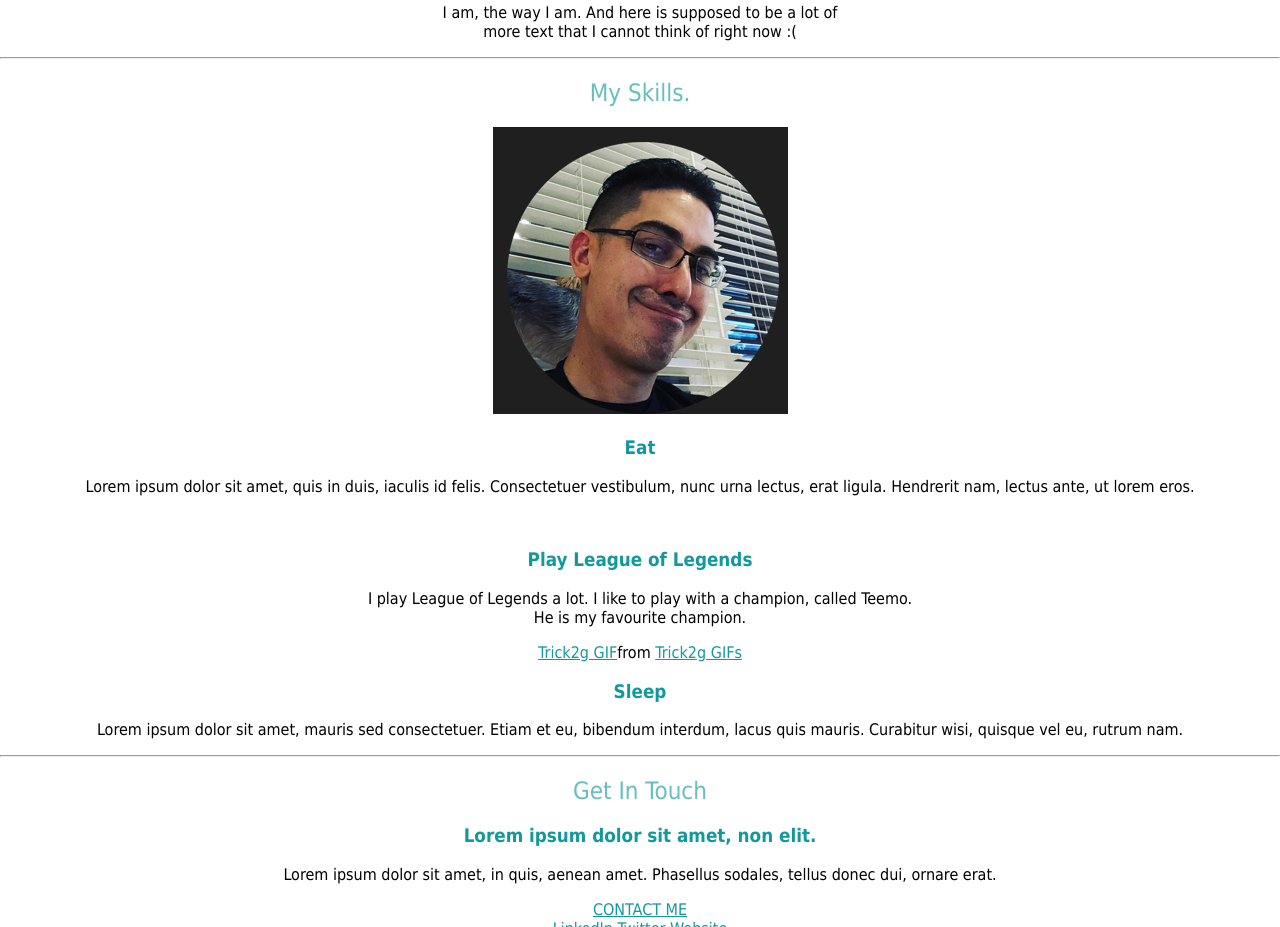
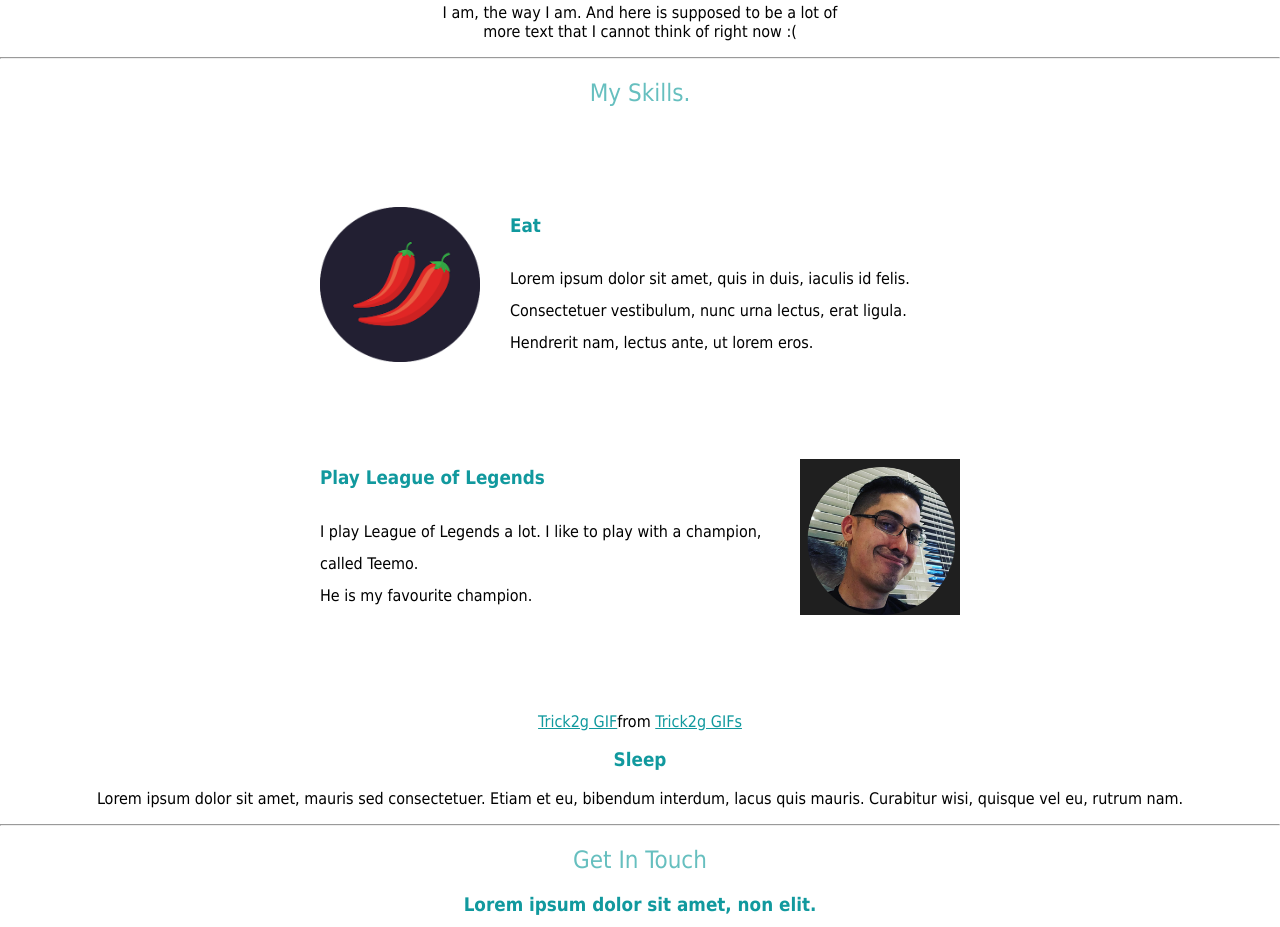
Before and after one commit to ZlatinZlatinov/Udemy-Projects, a plain HTML site: page InterMediate CSS/idex.html in a window 1280 px wide. Shown: the part 976-1903 px from the top of the page. Drawn offline with Linux system fonts and the light colour scheme; a script that the page names is missing.

Commit message:
good night for now

```diff
--- a/InterMediate CSS/idex.html
+++ b/InterMediate CSS/idex.html
@@ -29,12 +29,12 @@
         <div class="skills">
           <h2>My Skills.</h2>
           <div class="skill-row">
-            <img class="" src="images/ddyr.png" alt="Laaataa b***th">
+            <img class="t2g" src="images/chillies.png" alt="Laaataa b***th">
             <h3>Eat</h3>
             <p>Lorem ipsum dolor sit amet, quis in duis, iaculis id felis. Consectetuer vestibulum, nunc urna lectus, erat ligula. Hendrerit nam, lectus ante, ut lorem eros.</p>
           </div>
           <div class="skill-row">
-            <img class="" src="" alt="">
+            <img class="eat" src="images/ddyr.png" alt="chilli">
             <h3>Play League of Legends</h3>
             <p>I play League of Legends a lot. I like to play with a champion, called Teemo. <br>He is my favourite champion.</p>
           </div>
--- a/InterMediate CSS/styles.css
+++ b/InterMediate CSS/styles.css
@@ -43,6 +43,13 @@ a {
     padding-top: 100px;
 }
 
+.skill-row {
+    width: 50%;
+    margin: 100px auto 100px auto;
+    text-align: left;
+    line-height: 2;
+}
+
 .middle-container {
     /* background-color: aqua;
     height: 200px;
@@ -67,3 +74,14 @@ a {
     right: 400px;
     top: 100px;
 }
+
+.t2g {
+    width: 25%;
+    float: left;
+    margin-right: 30px;
+}
+.eat {
+    width: 25%;
+    float: right;
+    margin-left: 30px;
+}
```
